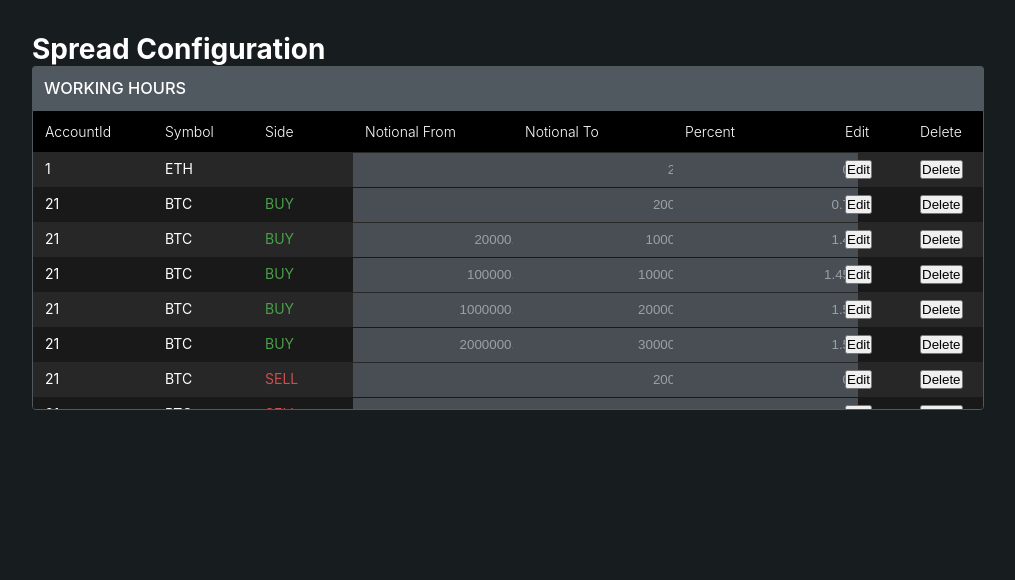
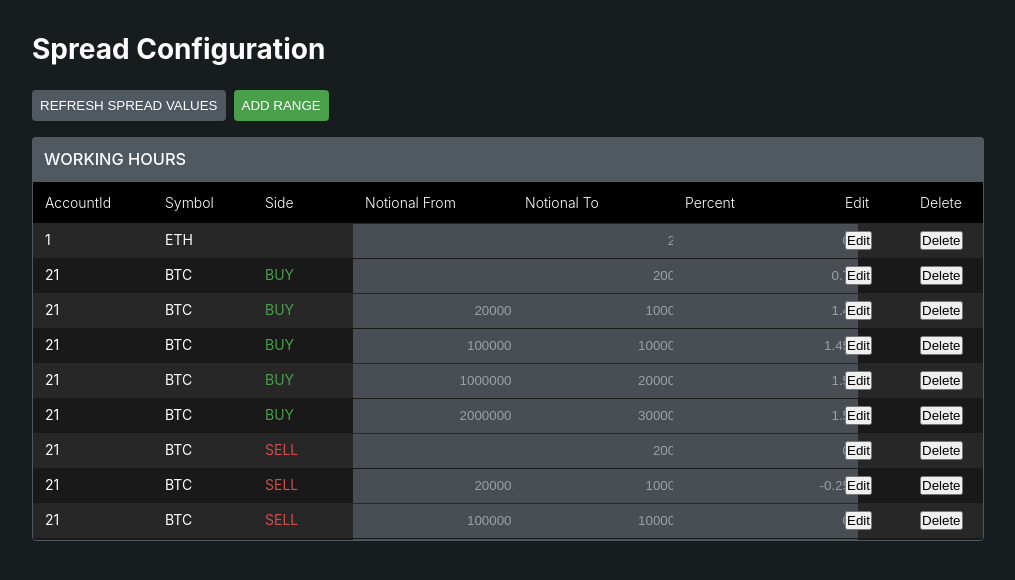
Before and after one commit to claudvanbarret/algotrading, a React (Create React App) app: page / in a window 1280 px wide. Shown: the top 580 px of the page, without its empty margins (0-1015 px from the left). Built offline with nearby package versions, Linux system fonts and the light colour scheme; data requests are answered from the project's data file.

Commit message:
feat: add buttons to home page

```diff
--- a/src/i18n/en.json
+++ b/src/i18n/en.json
@@ -1,6 +1,8 @@
 {
     "algotrading": "Algotrading",
     "spread_configuration": "Spread Configuration",
+    "refresh_spread_values": "Refresh Spread Values",
+    "add_range": "Add Range",
     "working_hours": "Working Hours",
     "account_id": "AccountId",
     "symbol": "Symbol",
--- a/src/pages/Home/Home.styles.ts
+++ b/src/pages/Home/Home.styles.ts
@@ -1,4 +1,4 @@
-import styled, { css } from 'styled-components';
+import styled from 'styled-components';
 import Theme from '../../theme/Theme';
 
 const { spaces } = Theme;
@@ -6,3 +6,16 @@ const { spaces } = Theme;
 export const Container = styled.div`
   padding: ${spaces.l};
 `;
+
+export const Title = styled.h1`
+  margin-bottom: ${spaces.mp};
+`;
+
+export const Buttons = styled.div`
+  display: flex;
+  margin-bottom: ${spaces.m};
+
+  button:not(:last-child) {
+    margin-right: ${spaces.s};
+  }
+`;
--- a/src/pages/Home/Home.tsx
+++ b/src/pages/Home/Home.tsx
@@ -1,6 +1,7 @@
 import { useCallback, useMemo } from 'react';
 import { useTranslation } from 'react-i18next';
 import { CellProps, Column, Row } from 'react-table';
+import { Button } from '../../components/atoms/Button';
 
 import { NumberCell } from '../../components/atoms/NumberCell';
 import { Side } from '../../components/atoms/Side';
@@ -10,7 +11,13 @@ import { SpreadConfiguration, SpreadConfigurationAcessor } from '../../models/Sp
 import * as S from './Home.styles';
 
 const Home = () => {
-  const { workingHours, updateSpreadConfigurations, updateSpreadConfigurationById, deleteSpreadConfigurationById } = useSpreads();
+  const {
+    workingHours,
+    refetchSpreadConfigurations,
+    updateSpreadConfigurations,
+    updateSpreadConfigurationById,
+    deleteSpreadConfigurationById,
+  } = useSpreads();
   const { t } = useTranslation();
 
   const handleEdit = useCallback(
@@ -88,8 +95,14 @@ const Home = () => {
 
   return (
     <S.Container>
-      <h1>{t('spread_configuration')}</h1>
-      <Table columns={columns as Column<SpreadConfiguration>[]} data={workingHours} height={300} title={t('working_hours')} />
+      <S.Title>{t('spread_configuration')}</S.Title>
+      <S.Buttons>
+        <Button variant="secondary" onClick={() => refetchSpreadConfigurations()}>
+          {t('refresh_spread_values')}
+        </Button>
+        <Button variant="primary">{t('add_range')}</Button>
+      </S.Buttons>
+      <Table columns={columns as Column<SpreadConfiguration>[]} data={workingHours} height={360} title={t('working_hours')} />
     </S.Container>
   );
 };
```
